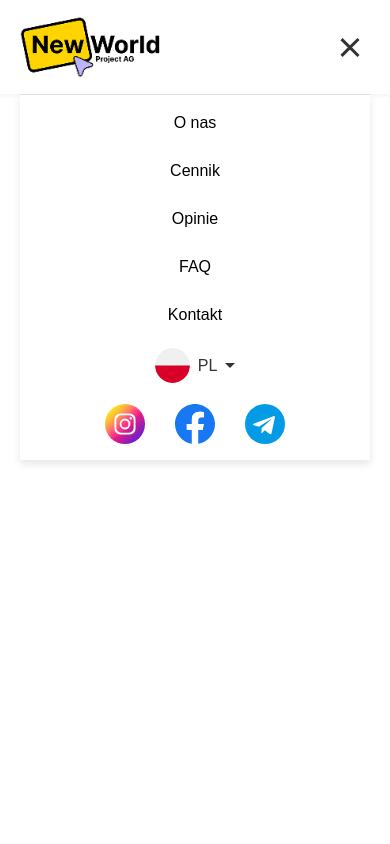
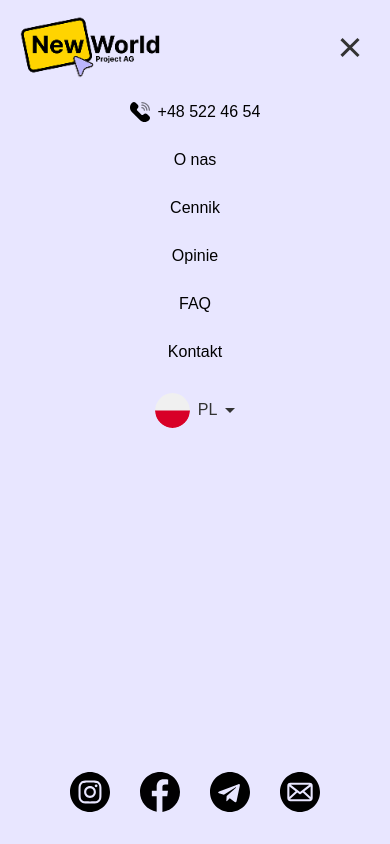
Before and after one commit to xPhoenixUAx/new-world, a plain HTML site: page index.html in a window 390 px wide. Both pictures are taken after a click on the button 350 px from the left and 47 px from the top of the page. Drawn offline with Linux system fonts and the light colour scheme.

Commit message:
header-1

```diff
--- a/components/header/header.css
+++ b/components/header/header.css
@@ -7,9 +7,9 @@
 
 .header {
     width: 100%;
-    background-color: #ffffff;
+    background-color: #fff;
     position: relative;
-    box-shadow: 0 2px 4px rgba(0, 0, 0, 0.05);
+    z-index: 1000;
 }
 
 .header__inner {
@@ -24,6 +24,7 @@
     width: 170px;
     height: 70px;
     object-fit: contain;
+    flex-shrink: 0;
 }
 
 .header__nav {
@@ -41,6 +42,32 @@
     flex-wrap: nowrap;
 }
 
+.header__phone-mobile {
+    display: none;
+    align-items: center;
+    gap: 0.5em;
+    font-size: 16px;
+    color: #000;
+}
+
+.header__phone-link {
+    display: flex;
+    align-items: center;
+    gap: 0.5em;
+    text-decoration: none;
+    color: #000;
+    transition: color 0.2s ease;
+}
+
+.header__phone-link:hover {
+    color: #BBB5FD;
+}
+
+.header__phone-mobile img {
+    width: 20px;
+    height: 20px;
+}
+
 .header__link {
     font-family: sans-serif;
     font-weight: 400;
@@ -52,7 +79,7 @@
 }
 
 .header__link:hover {
-    color: #007bff;
+    color: #BBB5FD;
 }
 
 .header__lang {
@@ -69,11 +96,8 @@
     border-radius: 4px;
     cursor: pointer;
     padding: 0.3em 0.6em;
-
     transition: background-color 0.2s ease;
 }
-
-
 
 .header__lang-flag {
     width: 40px;
@@ -104,7 +128,6 @@
     position: absolute;
     top: calc(100% + 0.4em);
     left: 0;
-    background: #fff;
     border: 1px solid #ddd;
     border-radius: 4px;
     list-style: none;
@@ -153,6 +176,15 @@
     transform: scale(1.1);
 }
 
+.mail-icon {
+    display: none;
+}
+
+.mail-icon img {
+    width: 40px;
+    height: 40px;
+}
+
 .header__burger {
     display: none;
     flex-direction: column;
@@ -168,10 +200,11 @@
     transition: all 0.3s ease;
 }
 
-  @media (max-width: 1024px) {
+/* Проміжні медіа-запити для десктопу */
+@media (max-width: 1200px) {
     .header__menu {
+        gap: 30px;
         margin-left: 100px;
-      gap: 30px;
     }
 
     .header__lang {
@@ -180,6 +213,36 @@
 
     .header__socials {
         gap: 20px;
+        margin-left: 20px;
+    }
+
+    .header__link {
+        font-size: 18px;
+    }
+}
+
+@media (max-width: 1000px) {
+    .header__menu {
+        gap: 20px;
+        margin-left: 50px;
+    }
+
+    .header__lang {
+        margin-left: 30px;
+    }
+
+    .header__socials {
+        gap: 15px;
+        margin-left: 15px;
+    }
+
+    .header__link {
+        font-size: 16px;
+    }
+
+    .header__logo img {
+        width: 150px;
+        height: 60px;
     }
 }
 
@@ -190,21 +253,27 @@
     }
 
     .header__nav {
-      display: none;
-      position: absolute;
-      top: 100%;
+        position: fixed;
+        top: 84px;
         left: 0;
         right: 0;
-      background-color: #fff;
+        height: calc(100vh - 70px);
+        background: #E8E6FF;
         flex-direction: column;
         padding: 1em;
-      border-top: 1px solid #ddd;
-      gap: 1em;
-      box-shadow: 0 4px 8px rgba(0, 0, 0, 0.1);
+        gap: 1.5em;
+        transform: translateY(-100%);
+        opacity: 0;
+        visibility: hidden;
+        transition: transform 0.3s ease-in-out, opacity 0.3s ease-in-out, visibility 0.3s ease-in-out;
+        z-index: 999;
+        overflow-y: auto;
     }
 
     .header__nav.active {
-      display: flex;
+        transform: translateY(0);
+        opacity: 1;
+        visibility: visible;
     }
 
     .header__menu {
@@ -220,21 +289,49 @@
 
     .header__lang {
         margin-left: 0;
+        justify-content: center;
+    }
+
+    .header__phone-mobile {
+        display: flex;
+        margin: 0 auto;
+    }
+
+    .mail-icon {
+        display: inline-flex;
     }
 
     .header__socials {
+        justify-content: center;
         margin-left: 0;
-      justify-content: center;
         gap: 30px;
+        margin-top: auto;
+        padding-bottom: 30px;
     }
 
     .header__social img {
-      width: 40px;
-      height: 40px;
+        content: none;
+    }
+
+    .header__social img[src*="instagram.svg"] {
+        content: url("/src/img/icon/instagram-bl.svg");
+    }
+
+    .header__social img[src*="facebook.svg"] {
+        content: url("/src/img/icon/facebook-bl.svg");
+    }
+
+    .header__social img[src*="telegram.svg"] {
+        content: url("/src/img/icon/telegram-bl.svg");
+    }
+
+    .mail-icon img {
+        content: url("/src/img/icon/email.svg");
     }
 
     .header__burger {
         display: flex;
+        margin-left: auto;
     }
 
     .header__burger.active span:nth-child(1) {
@@ -260,19 +357,14 @@
         font-size: 16px;
     }
 
-    .header__lang-flag {
-      width: 35px;
-      height: 35px;
-    }
-
+    .header__lang-flag,
     .header__lang-list li img {
         width: 35px;
         height: 35px;
     }
 
-    .header__social img {
-      width: 40px;
-      height: 40px;
+    .header {
+        background: #E8E6FF;
     }
 }
 
@@ -286,11 +378,7 @@
         font-size: 14px;
     }
 
-    .header__lang-flag {
-      width: 30px;
-      height: 30px;
-    }
-
+    .header__lang-flag,
     .header__lang-list li img {
         width: 30px;
         height: 30px;
--- a/components/header/header.html
+++ b/components/header/header.html
@@ -6,11 +6,17 @@
         </a>
         <nav class="header__nav">
           <ul class="header__menu">
-            <li><a href="#" class="header__link">O nas</a></li>
-            <li><a href="#" class="header__link">Cennik</a></li>
-            <li><a href="#" class="header__link">Opinie</a></li>
-            <li><a href="#" class="header__link">FAQ</a></li>
-            <li><a href="#" class="header__link">Kontakt</a></li>
+            <li class="header__phone-mobile">
+              <a href="tel:+485224654" class="header__phone-link">
+                <img src="/src/img/icon/phone.svg" alt="Phone">
+                <span>+48 522 46 54</span>
+              </a>
+            </li>
+            <li><a href="#" class="header__link" data-translate-key="about">O nas</a></li>
+            <li><a href="#" class="header__link" data-translate-key="pricing">Cennik</a></li>
+            <li><a href="#" class="header__link" data-translate-key="reviews">Opinie</a></li>
+            <li><a href="#" class="header__link" data-translate-key="faq">FAQ</a></li>
+            <li><a href="#" class="header__link" data-translate-key="contact">Kontakt</a></li>
           </ul>
           <div class="header__lang">
             <button class="header__lang-toggle">
@@ -38,9 +44,18 @@
             </ul>
           </div>
           <div class="header__socials">
-            <a href="#" class="header__social"><img src="/src/img/icon/instagram.svg" alt="Instagram"></a>
-            <a href="#" class="header__social"><img src="/src/img/icon/facebook.svg" alt="Facebook"></a>
-            <a href="#" class="header__social"><img src="/src/img/icon/telegram.svg" alt="Telegram"></a>
+            <a href="#" class="header__social">
+              <img src="/src/img/icon/instagram.svg" alt="Instagram">
+            </a>
+            <a href="#" class="header__social">
+              <img src="/src/img/icon/facebook.svg" alt="Facebook">
+            </a>
+            <a href="#" class="header__social">
+              <img src="/src/img/icon/telegram.svg" alt="Telegram">
+            </a>
+            <a href="mailto:info@example.com" class="header__social mail-icon">
+              <img src="/src/img/icon/email.svg" alt="Email">
+            </a>
           </div>
         </nav>
         <button class="header__burger">
@@ -50,4 +65,4 @@
         </button>
       </div>
     </div>
-  </header>
+</header>
--- a/components/header/header.js
+++ b/components/header/header.js
@@ -1,4 +1,23 @@
-function loadHeader() {
+function applyTranslations(lang) {
+    const elements = document.querySelectorAll('[data-translate-key]');
+    elements.forEach(element => {
+      const key = element.getAttribute('data-translate-key');
+      if (translations[lang] && translations[lang][key]) {
+        element.textContent = translations[lang][key];
+      }
+    });
+  }
+
+  function getCurrentLanguage() {
+    return localStorage.getItem('language') || 'pl';
+  }
+
+  function setLanguage(lang) {
+    localStorage.setItem('language', lang);
+    applyTranslations(lang);
+  }
+
+  function loadHeader() {
     var style = document.createElement('link');
     style.rel = 'stylesheet';
     style.href = 'components/header/header.css';
@@ -30,6 +49,17 @@ function loadHeader() {
           en: { icon: '/src/img/icon/len-usa.svg', alt: 'EN' }
         };
 
+        const currentLang = getCurrentLanguage();
+        langItems.forEach(function (item) {
+          if (item.getAttribute('data-lang') === currentLang) {
+            const selectedLang = item.getAttribute('data-lang');
+            langFlag.src = langData[selectedLang].icon;
+            langFlag.alt = selectedLang.toUpperCase();
+            langText.textContent = selectedLang.toUpperCase();
+          }
+        });
+        applyTranslations(currentLang);
+
         langToggle.addEventListener('click', function (e) {
           e.stopPropagation();
           langToggle.classList.toggle('active');
@@ -44,6 +74,8 @@ function loadHeader() {
             langText.textContent = selectedLang.toUpperCase();
             langList.classList.remove('active');
             langToggle.classList.remove('active');
+
+            setLanguage(selectedLang);
           });
         });
 
--- a/index.html
+++ b/index.html
@@ -14,5 +14,7 @@
 
 
   <script src="components/header/header.js"></script>
+
+  <script src="/src/js/translations.js"></script>
 </body>
 </html>
--- /dev/null
+++ b/src/js/translations.js
@@ -0,0 +1,46 @@
+const translations = {
+    pl: {
+      header: "Nagłówek",
+      about: "O nas",
+      pricing: "Cennik",
+      reviews: "Opinie",
+      faq: "FAQ",
+      contact: "Kontakt",
+      welcome: "Witamy w New World",
+      description: "Twoje miejsce na najlepsze usługi i informacje.",
+      learn_more: "Dowiedz się więcej"
+    },
+    uk: {
+      header: "Заголовок",
+      about: "Про нас",
+      pricing: "Ціни",
+      reviews: "Відгуки",
+      faq: "Часті питання",
+      contact: "Контакти",
+      welcome: "Ласкаво просимо до New World",
+      description: "Ваше місце для найкращих послуг та інформації.",
+      learn_more: "Дізнатися більше"
+    },
+    ru: {
+      header: "Заголовок",
+      about: "О нас",
+      pricing: "Цены",
+      reviews: "Отзывы",
+      faq: "Частые вопросы",
+      contact: "Контакты",
+      welcome: "Добро пожаловать в New World",
+      description: "Ваше место для лучших услуг и информации.",
+      learn_more: "Узнать больше"
+    },
+    en: {
+      header: "Header",
+      about: "About Us",
+      pricing: "Pricing",
+      reviews: "Reviews",
+      faq: "FAQ",
+      contact: "Contact",
+      welcome: "Welcome to New World",
+      description: "Your place for the best services and information.",
+      learn_more: "Learn More"
+    }
+  };
```
Also changed, not shown: src/js/main.js (+4 -4 lines), src/img/icon/email.svg (added), src/img/icon/facebook-bl.svg (added), src/img/icon/instagram-bl.svg (added), src/img/icon/phone.svg (added), src/img/icon/telegram-bl.svg (added). Lines whose indentation alone changed are shown as unchanged.
